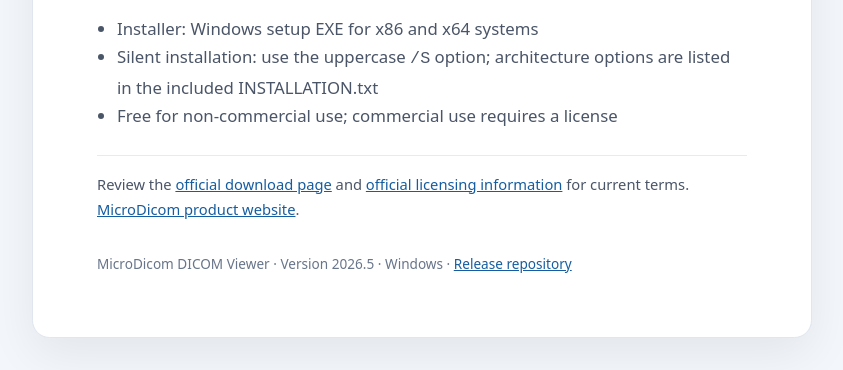
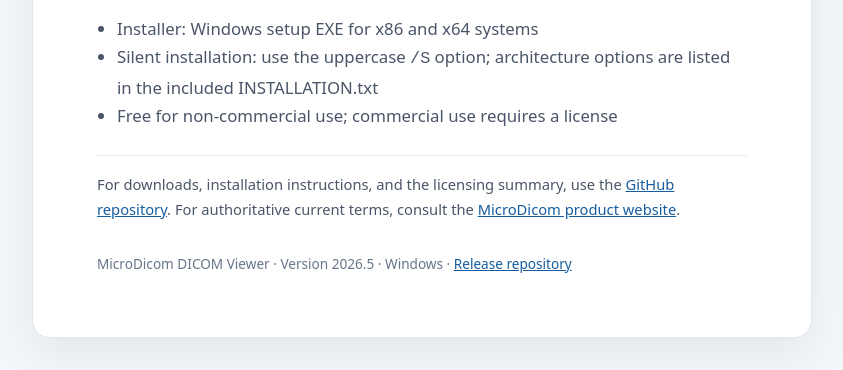
Before and after one commit to MicroDicoms/microdicom-dicom-viewer, a plain HTML site: page index.html in a window 1280 px wide. Shown: the part 647-1017 px from the top of the page, without its empty margins (218-1061 px from the left). Drawn offline with Linux system fonts and the light colour scheme.

Commit message:
Point page resources to the GitHub repository
Co-authored-by: Copilot <223556219+Copilot@users.noreply.github.com>

```diff
--- a/index.html
+++ b/index.html
@@ -43,7 +43,7 @@
       <li>Silent installation: use the uppercase <code>/S</code> option; architecture options are listed in the included INSTALLATION.txt</li>
       <li>Free for non-commercial use; commercial use requires a license</li>
     </ul>
-    <p class="note">Review the <a href="https://www.microdicom.com/downloads.html">official download page</a> and <a href="https://www.microdicom.com/online-store.html">official licensing information</a> for current terms. <a href="https://www.microdicom.com/">MicroDicom product website</a>.</p>
+    <p class="note">For downloads, installation instructions, and the licensing summary, use the <a href="https://github.com/MicroDicoms/microdicom-dicom-viewer">GitHub repository</a>. For authoritative current terms, consult the <a href="https://www.microdicom.com/">MicroDicom product website</a>.</p>
     <footer>MicroDicom DICOM Viewer · Version 2026.5 · Windows · <a href="https://github.com/MicroDicoms/microdicom-dicom-viewer">Release repository</a></footer>
   </main>
 </body>
```
